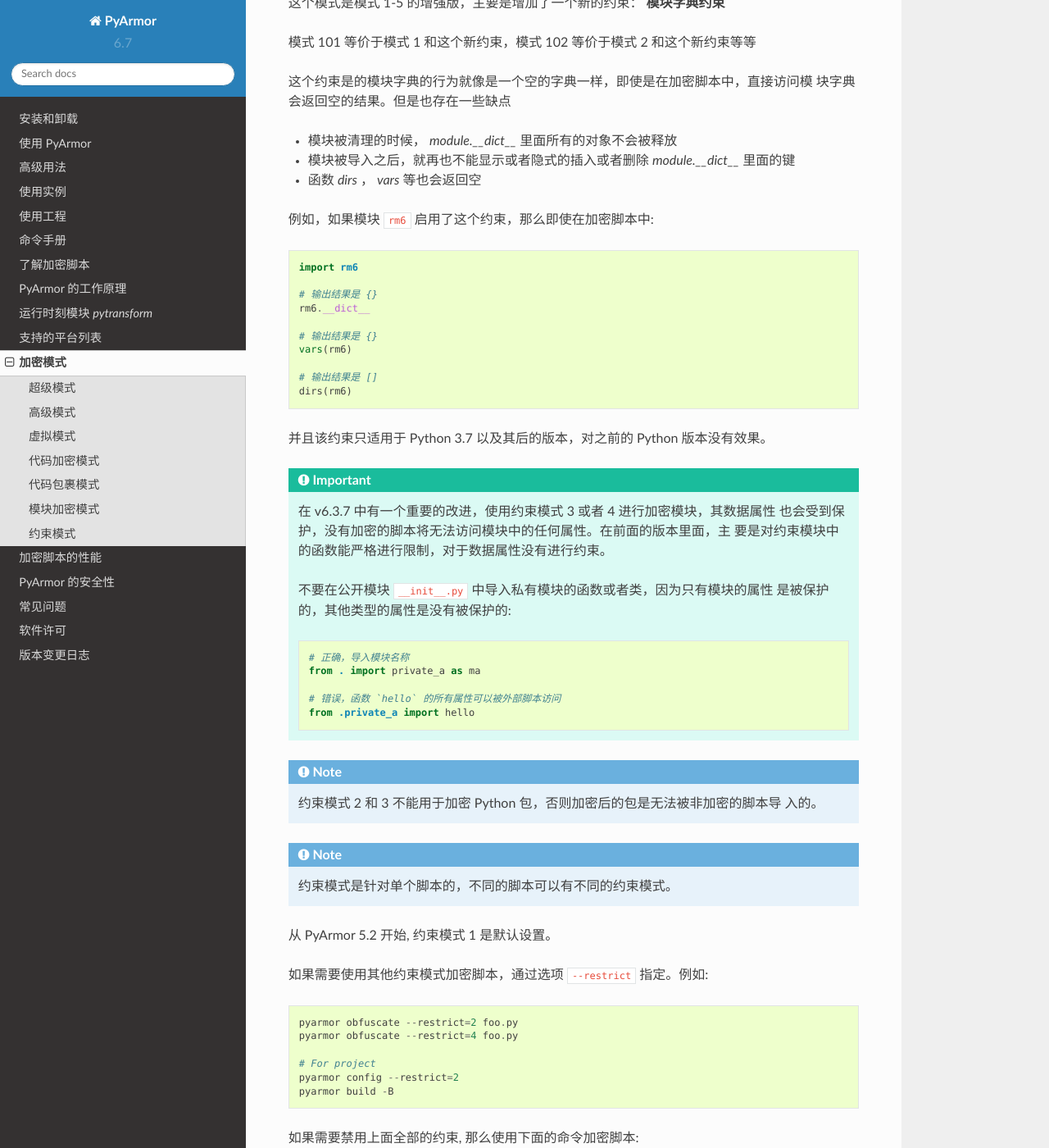
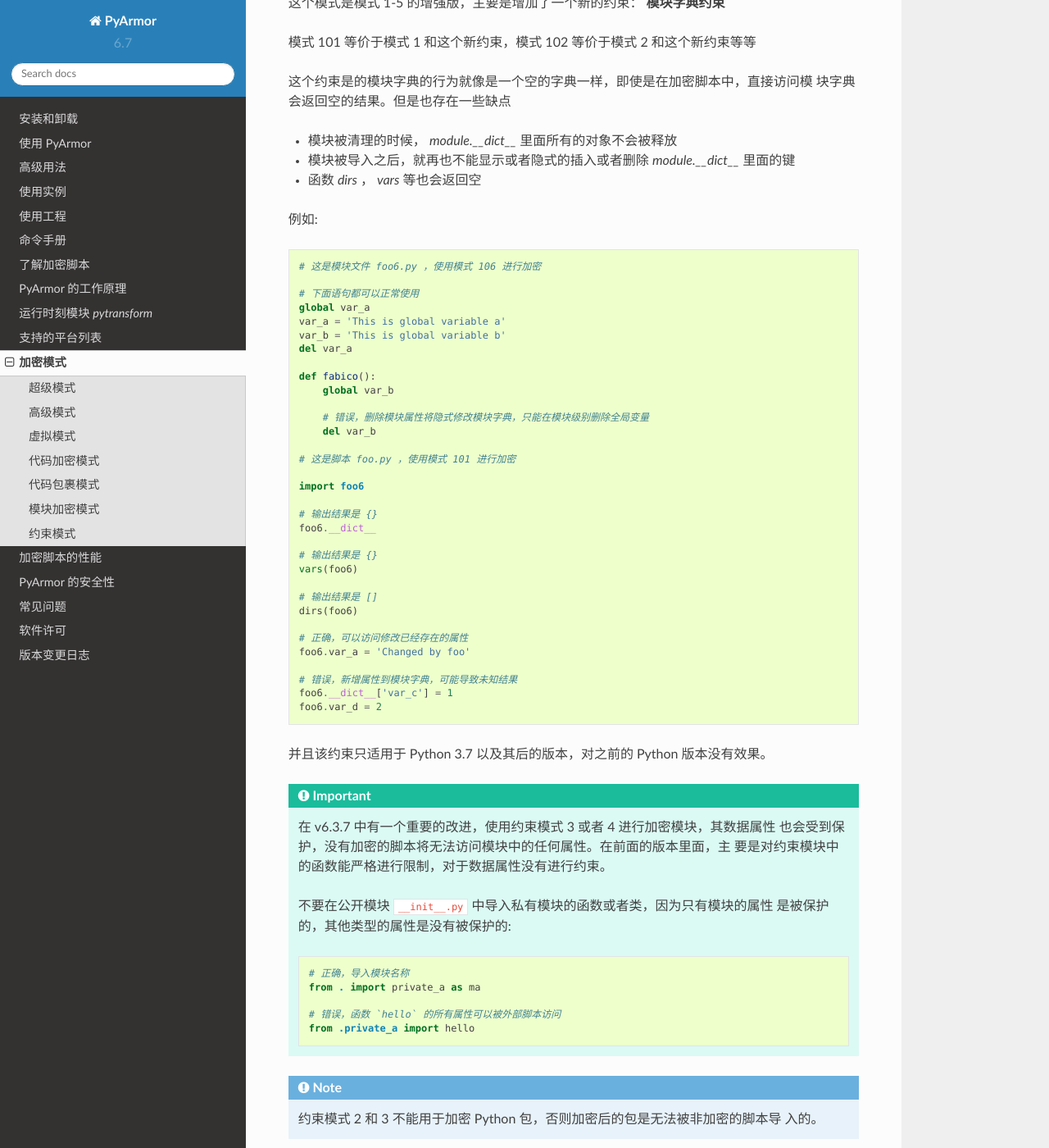
Before and after one commit to dashingsoft/pyarmor-docs-zh, a Sphinx documentation site: the page built from docs/mode.rst, in a window 1280 px wide and 1400 px high, scrolled down 7287 px. Shown: the whole window at 82% size. Built offline with Sphinx 7.4.7 and the Read the Docs theme 2.0.0, drawn with Linux system fonts in a browser that asks for light colours.

Commit message:
Refine sample code

```diff
--- a/docs/mode.rst
+++ b/docs/mode.rst
@@ -362,20 +362,43 @@
 * 模块被导入之后，就再也不能显示或者隐式的插入或者删除 `module.__dict__` 里面的键
 * 函数 `dirs` ， `vars` 等也会返回空
 
-例如，如果模块 ``rm6`` 启用了这个约束，那么即使在加密脚本中:
+例如:
 
 .. code:: python
 
-    import rm6
+    # 这是模块文件 foo6.py ，使用模式 106 进行加密
+
+    # 下面语句都可以正常使用
+    global var_a
+    var_a = 'This is global variable a'
+    var_b = 'This is global variable b'
+    del var_a
+
+    def fabico():
+        global var_b
+
+        # 错误，删除模块属性将隐式修改模块字典，只能在模块级别删除全局变量
+        del var_b
+
+    # 这是脚本 foo.py ，使用模式 101 进行加密
+
+    import foo6
 
     # 输出结果是 {}
-    rm6.__dict__
+    foo6.__dict__
 
     # 输出结果是 {}
-    vars(rm6)
+    vars(foo6)
 
     # 输出结果是 []
-    dirs(rm6)
+    dirs(foo6)
+
+    # 正确，可以访问修改已经存在的属性
+    foo6.var_a = 'Changed by foo'
+
+    # 错误，新增属性到模块字典，可能导致未知结果
+    foo6.__dict__['var_c'] = 1
+    foo6.var_d = 2
 
 并且该约束只适用于 Python 3.7 以及其后的版本，对之前的 Python 版本没有效果。
 
```
